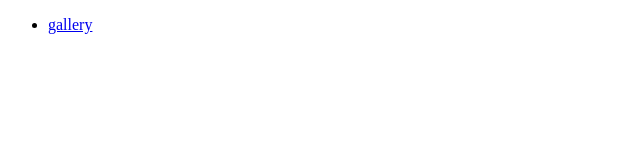
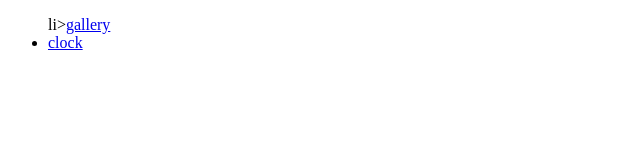
Before and after one commit to terrelcodes/terrelcodes.github.io, a plain HTML site: page docs/index.html in a window 1280 px wide. Shown: the whole page, without its empty margins (0-640 px from the left). Drawn offline with Linux system fonts and the light colour scheme.

Commit message:
add link to clock

```diff
--- a/docs/index.html
+++ b/docs/index.html
@@ -7,6 +7,6 @@
     <title>Hello</title>
 </head>
 <body>
-    <nav><ul><li><a href="gallery/">gallery</a></li></ul></nav>
+    <nav><ul>li><a href="gallery/">gallery</a></li><li><a href="tempu-fugit/">clock</a></li></ul></nav>
 </body>
 </html>
```
